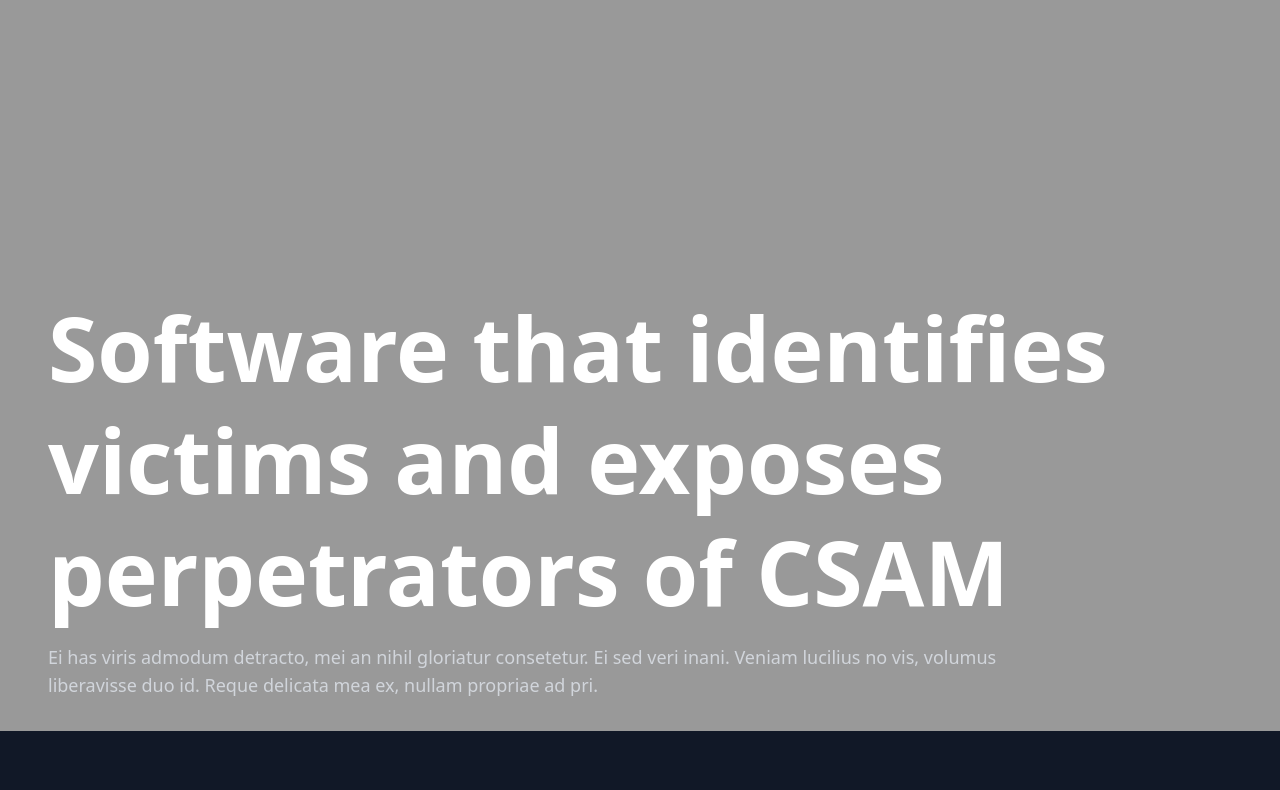
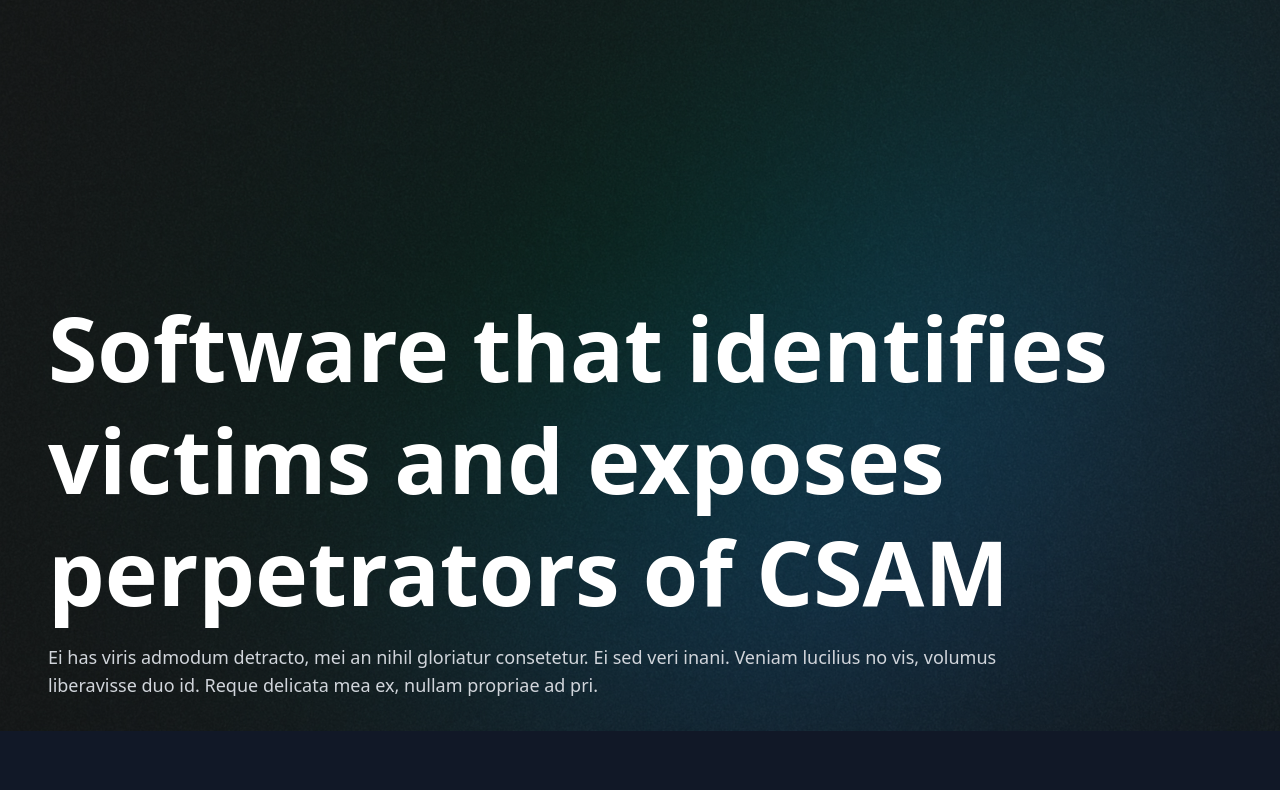
Before and after one commit to artemis-watch/artemiswatch.org, a plain HTML site: page index.html in a window 1280 px wide. Shown: the part 69-859 px from the top of the page. Drawn offline with nearby package versions, Linux system fonts and the light colour scheme; the site is published under a folder, as on GitHub Pages, so addresses that start at the root find nothing; a web font is replaced by a local one.

Commit message:
fixed bg image

```diff
--- a/index.html
+++ b/index.html
@@ -46,7 +46,7 @@
 <body class="text-white">
 
     <!-- <section class="relative h-screen bg-cover bg-center" style="background-image: url('/background.svg');"> -->
-    <section class="relative h-screen bg-cover bg-center" style="background-image: url('/images/green.webp');">
+    <section class="relative h-screen bg-cover bg-center" style="background-image: url('./images/green.webp');">
         <div class="absolute inset-0 bg-black bg-opacity-40"></div>
 
         <div class="relative z-10 flex justify-between items-center p-4 md:px-6 md:py-4">
```
